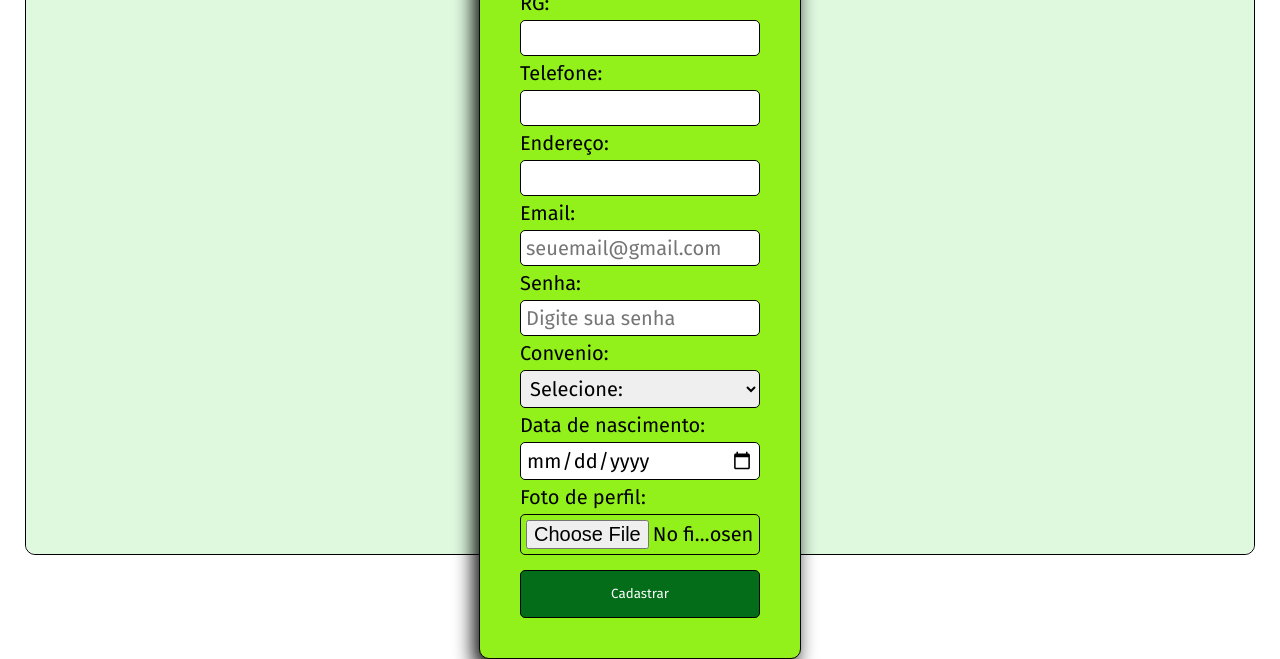
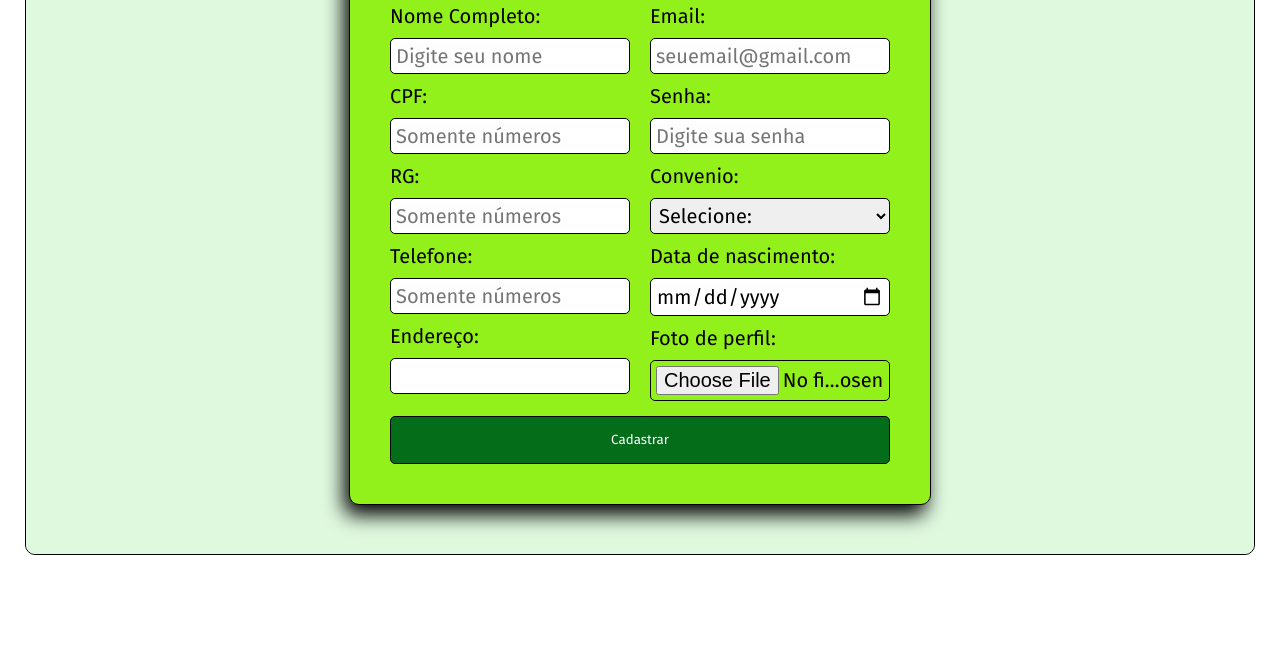
Before and after one commit to Dyzer4/CheckSaude, a plain HTML site: page src/pages/cadastro/index.html in a window 1280 px wide. Shown: the part 230-889 px from the top of the page. After the commit the page ends 810 px from the top, so only its background shows below. Drawn offline with Linux system fonts and the light colour scheme.

Commit message:
feat: add new style to forms

```diff
--- a/src/pages/agendamento/style.css
+++ b/src/pages/agendamento/style.css
@@ -31,6 +31,7 @@ main {
 }
 
 .main form {
+    width: 100%;
     border: 1px solid;
     border-radius: 10px;
     display: flex;
--- a/src/pages/cadastro/index.html
+++ b/src/pages/cadastro/index.html
@@ -8,7 +8,9 @@
     <link rel="stylesheet" href="style.css">
     <link rel="preconnect" href="https://fonts.googleapis.com">
     <link rel="preconnect" href="https://fonts.gstatic.com" crossorigin>
-    <link href="https://fonts.googleapis.com/css2?family=Fira+Sans:ital,wght@0,100;0,200;0,300;0,400;0,500;0,600;0,700;0,800;0,900;1,100;1,200;1,300;1,400;1,500;1,600;1,700;1,800;1,900&display=swap" rel="stylesheet">
+    <link
+        href="https://fonts.googleapis.com/css2?family=Fira+Sans:ital,wght@0,100;0,200;0,300;0,400;0,500;0,600;0,700;0,800;0,900;1,100;1,200;1,300;1,400;1,500;1,600;1,700;1,800;1,900&display=swap"
+        rel="stylesheet">
     <script src="/src/js/cadastro.js" defer></script>
 </head>
 
@@ -18,24 +20,26 @@
             <img src="/src/assets/img/logo.svg" alt="logo">
             <h1>Cadastro</h1>
             <form id="CadastroForm">
+                <div class="form-content">
+                    <div class="coluna">
                         <label for="nome">Nome Completo:</label>
                         <input type="text" placeholder="Digite seu nome" id="nomecompleto" required>
 
                         <label for="cpf">CPF:</label>
-                <input type="text" id="cpf" pattern="[0-9]{11}" maxlength="11" minlength="11" required>
+                        <input type="text" id="cpf" pattern="[0-9]{11}" maxlength="11" minlength="11" placeholder="Somente números" required>
 
                         <label for="rg">RG:</label>
-                <input type="text" id="rg" pattern="[0-9]{9}" maxlength="9" minlength="8" required>
+                        <input type="text" id="rg" pattern="[0-9]{9}" maxlength="9" minlength="8" placeholder="Somente números" required>
 
                         <label for="">Telefone:</label>
-                <input type="tel" id="telefone" pattern="[0-9]{11}" maxlength="11" minlength="11" required>
+                        <input type="tel" id="telefone" pattern="[0-9]{11}" maxlength="11" minlength="11" placeholder="Somente números" required>
 
                         <label for="endereco">Endereço:</label>
                         <input type="text" id="endereço" required>
-
-
+                    </div>
+                    <div class="coluna">
                         <label for="email">Email:</label>
-                <input type="email" placeholder="seuemail@gmail.com" id="email" required >
+                        <input type="email" placeholder="seuemail@gmail.com" id="email" required>
 
                         <label for="senha">Senha:</label>
                         <input type="password" id="senha" placeholder="Digite sua senha" required>
@@ -54,7 +58,8 @@
 
                         <label for="">Foto de perfil:</label>
                         <input type="file" id="foto" name="foto" required />
-
+                    </div>
+                </div>
                 <button type="submit" id="btn-cadastro">Cadastrar</button>
             </form>
         </div>
--- a/src/pages/cadastro/style.css
+++ b/src/pages/cadastro/style.css
@@ -41,6 +41,17 @@ main{
     gap: 5px;
 }
 
+.form-content {
+    display: flex;
+    gap: 20px;
+}
+
+.coluna {
+    display: flex;
+    flex-direction: column;
+    gap: 10px;
+}
+
 .main-container form label {
     font-size: 20px;
 }
@@ -60,7 +71,7 @@ main{
 .main-container select
  {
     background-color: var;
-    padding: 5px;
+    padding: 4px;
     border: 1px solid;
     border-radius: 5px;
     width: 30vh;
@@ -84,4 +95,6 @@ main{
  }
  button:hover {
     background-color:#99f423;
+    color: black;
+    font-weight: bold;
  }
```
Lines whose indentation alone changed are shown as unchanged.
